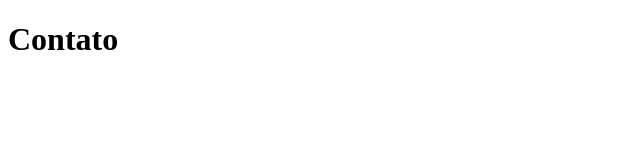
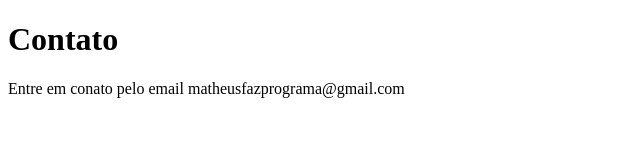
Before and after one commit to MatheusDotto1999/sistema-de-cadastro, a plain HTML site: page contato.html in a window 1280 px wide. Shown: the whole page, without its empty margins (0-640 px from the left). Drawn offline with Linux system fonts and the light colour scheme.

Commit message:
adicionando emial de contato

```diff
--- a/contato.html
+++ b/contato.html
@@ -8,5 +8,6 @@
 </head>
 <body>
     <h1>Contato</h1>
+    <p>Entre em conato pelo email matheusfazprograma@gmail.com</p>
 </body>
 </html>
```
